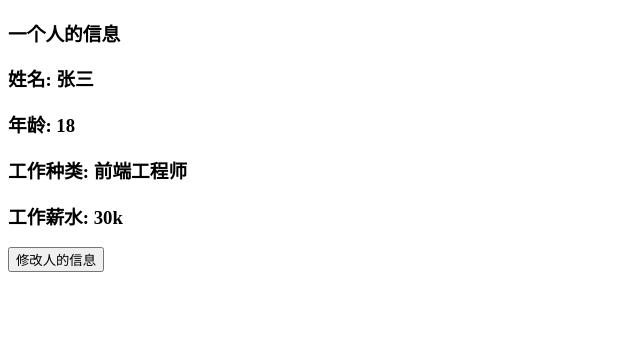
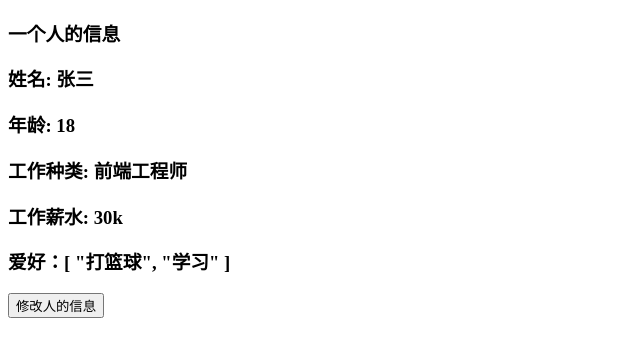
Before and after one commit to 1684838553/frontendFramework, a Vue app in the folder vue3/: page / in a window 1280 px wide. Shown: the top 356 px of the page, without its empty margins (0-640 px from the left). Built offline with nearby package versions, Linux system fonts and the light colour scheme.

Commit message:
reactive函数

```diff
--- a/vue3/src/App.vue
+++ b/vue3/src/App.vue
@@ -4,11 +4,14 @@
   <h3>年龄: {{ age }}</h3>
   <h3>工作种类: {{ job.type }}</h3>
   <h3>工作薪水: {{ job.salary }}</h3>
+  <h3>
+    爱好：{{ hobby }}
+  </h3>
   <button @click="changeInfo">修改人的信息</button>
 </template>
 
 <script>
-import { ref } from 'vue';
+import { ref, reactive } from 'vue';
 export default {
   name: 'App',
   components: {
@@ -16,22 +19,26 @@ export default {
   setup() {
     let name = ref('张三');
     let age = ref(18);
-    let job = ref({
+    let job = reactive({
       type: '前端工程师',
       salary: '30k'
     })
+    let hobby = reactive(['打篮球', '学习']);
 
     function changeInfo() {
       name.value = '李四';
       age.value = 23;
-      job.value.type = 'UI设计师';
+      job.type = 'UI设计师';
+      job.salary = '50k';
+      hobby[2] = '做饭';
     }
 
     return {
       name,
       age,
       changeInfo,
-      job
+      job,
+      hobby
     }
   }
 }
```
Also changed, not shown: 1 other file (tests, documents, lock files or other folders).
